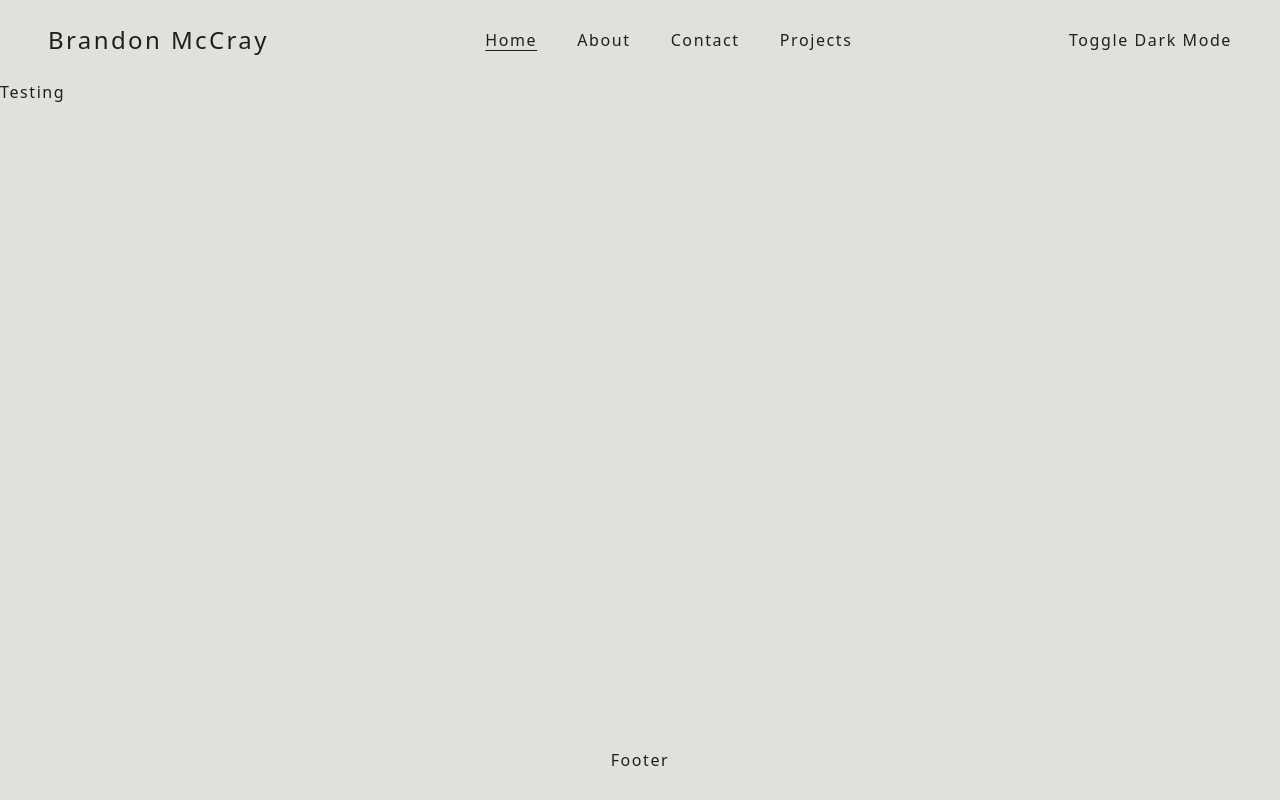
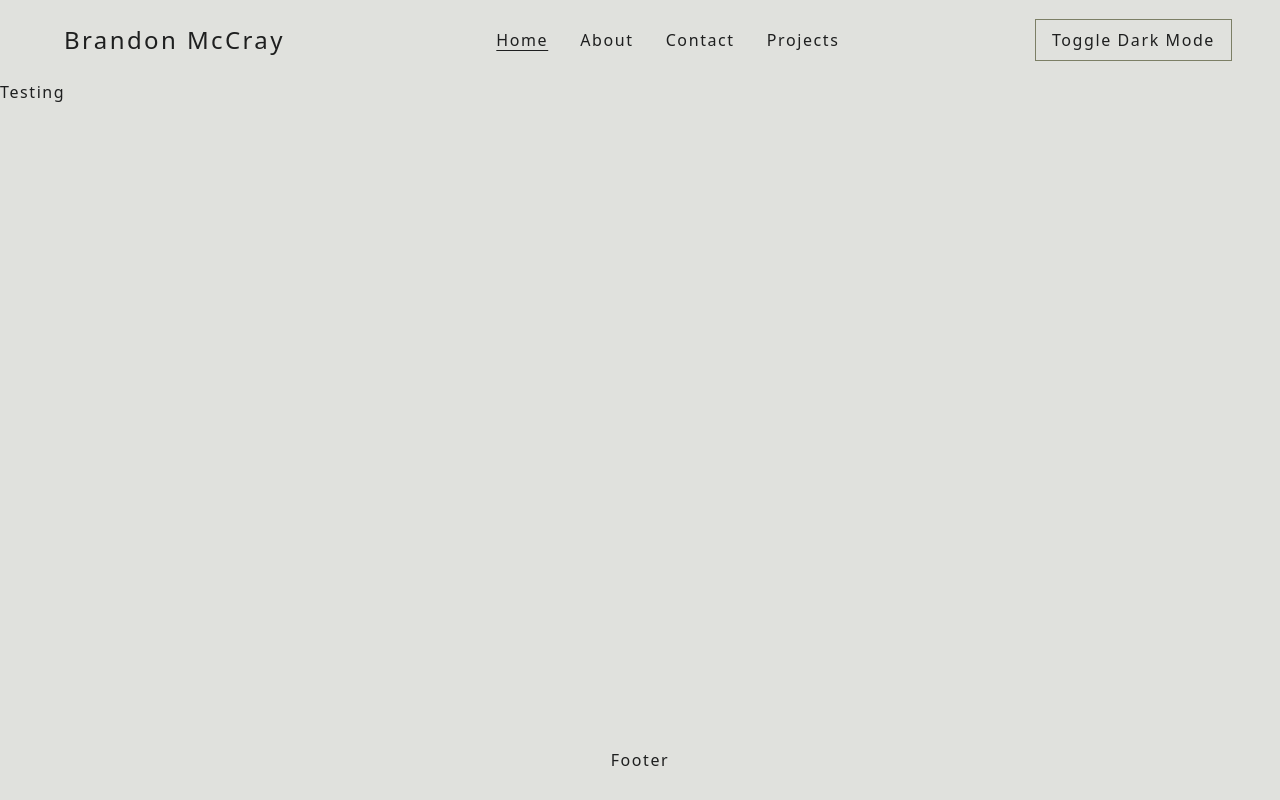
Before and after one commit to bradmccray89/portfolio-angular, an Angular app: page /home in a window 1280 px wide. Built offline with nearby package versions, Linux system fonts and the light colour scheme.

Commit message:
added hard corners

```diff
--- a/src/app/components/navbar/navbar.component.html
+++ b/src/app/components/navbar/navbar.component.html
@@ -2,13 +2,15 @@
   class="fixed top-0 flex items-center justify-between w-full h-20 px-12 nav text-dark_text dark:text-light_text"
 >
   <div>
-    <div class="text-2xl">Brandon McCray</div>
+    <div class="text-2xl px-4 py-2 cursor-pointer" routerLink="/home">
+      Brandon McCray
+    </div>
   </div>
   <div class="">
-    <div class="flex gap-x-2">
+    <div class="flex">
       <div
         *ngFor="let nav of navList"
-        class="px-4 py-2 rounded-lg cursor-pointer hover:bg-pastel_green/50 dark:hover:bg-dark_pastel_green/50"
+        class="px-4 py-2 cursor-pointer hover:bg-pastel_green/50 dark:hover:bg-dark_pastel_green/50"
         [routerLink]="nav.link"
         routerLinkActive="active"
       >
@@ -17,6 +19,11 @@
     </div>
   </div>
   <div>
-    <button class="" (click)="toggleDarkMode()">Toggle Dark Mode</button>
+    <button
+      class="border border-pastel_green px-4 py-2"
+      (click)="toggleDarkMode()"
+    >
+      Toggle Dark Mode
+    </button>
   </div>
 </div>
```
